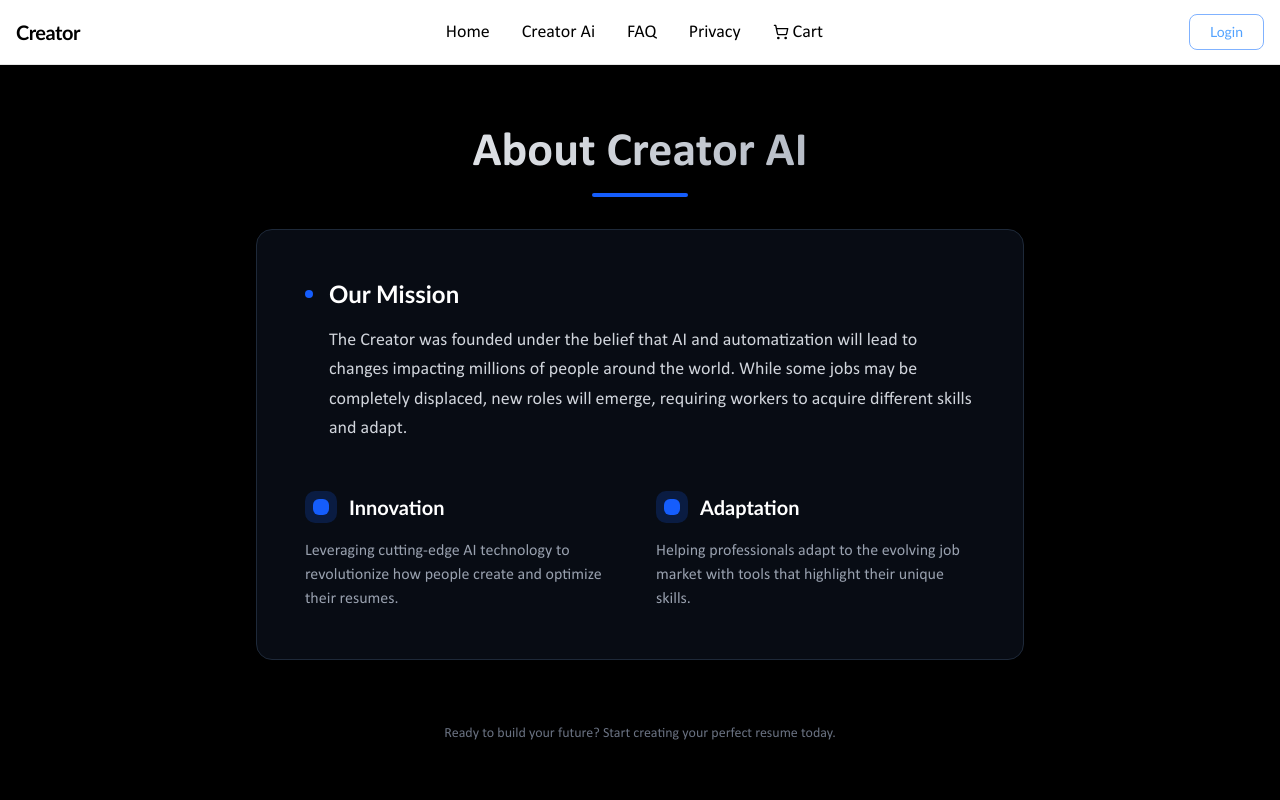
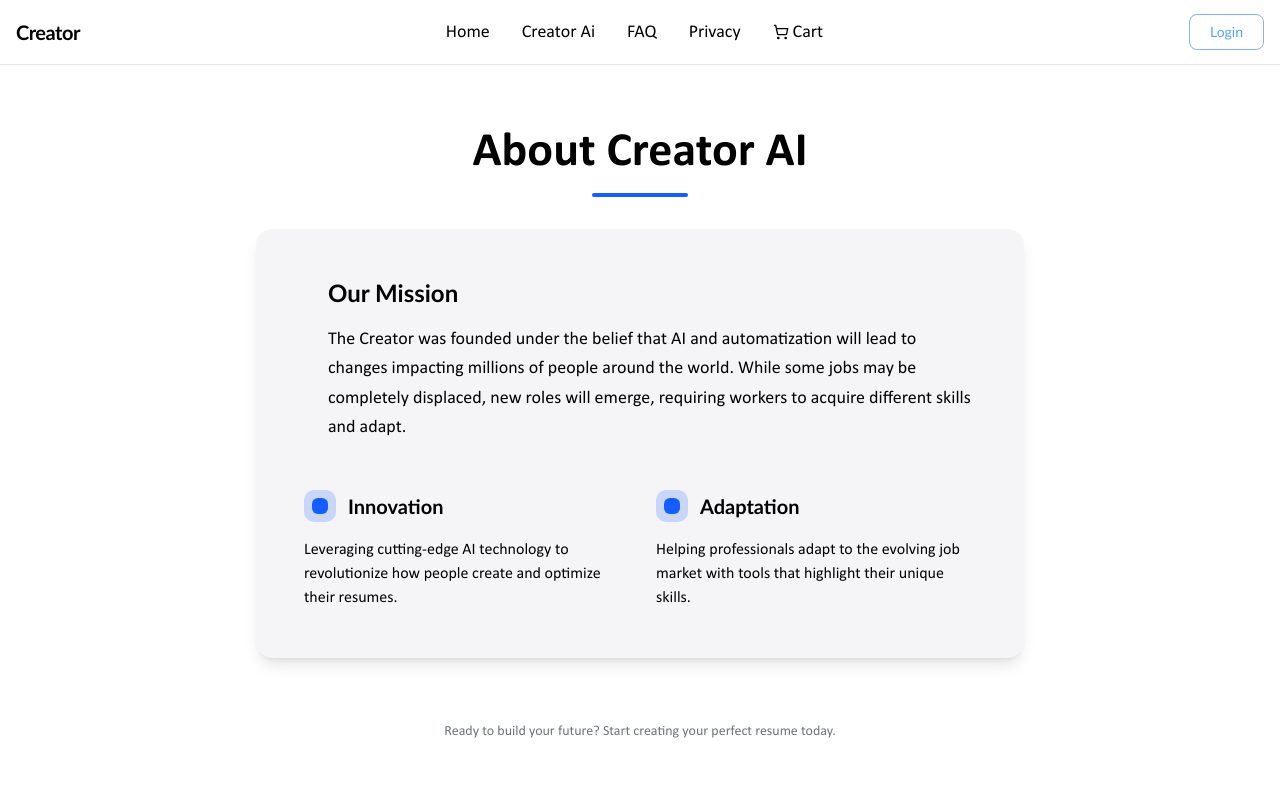
Before and after one commit to naimekattor/creatorAi, a Next.js app: page /about in a window 1280 px wide. Shown: the top 800 px of the page. Built offline with nearby package versions, Linux system fonts and the light colour scheme.

Commit message:
change about page bg

```diff
--- a/app/about/page.js
+++ b/app/about/page.js
@@ -1,25 +1,23 @@
 export default function AboutPage() {
   return (
-    <div className="min-h-screen bg-black text-white">
+    <div className="min-h-screen bg-white text-black">
       <div className="container mx-auto max-w-4xl px-4 py-16">
         <div className="space-y-8">
           <div className="text-center space-y-4">
-            <h1 className="text-4xl md:text-5xl font-bold bg-gradient-to-r from-white to-gray-400 bg-clip-text text-transparent">
+            <h1 className="text-4xl md:text-5xl font-bold ">
               About Creator AI
             </h1>
             <div className="w-24 h-1 bg-blue-600 mx-auto rounded-full"></div>
           </div>
 
           <div className="max-w-3xl mx-auto">
-            <div className="bg-gray-900/50 backdrop-blur-sm border border-gray-800 rounded-2xl p-8 md:p-12">
+            <div className="bg-[#f5f5f7] backdrop-blur-sm  shadow-lg rounded-2xl p-8 md:p-12">
               <div className="space-y-6">
                 <div className="flex items-start space-x-4">
-                  <div className="w-2 h-2 bg-blue-600 rounded-full mt-3 flex-shrink-0"></div>
+                  <div className="w-2 h-2 bg-[#f5f5f7] rounded-full mt-3 flex-shrink-0"></div>
                   <div className="space-y-4">
-                    <h2 className="text-2xl font-semibold text-white">
-                      Our Mission
-                    </h2>
-                    <p className="text-lg leading-relaxed text-gray-300">
+                    <h2 className="text-2xl font-semibold ">Our Mission</h2>
+                    <p className="text-lg leading-relaxed ">
                       The Creator was founded under the belief that AI and
                       automatization will lead to changes impacting millions of
                       people around the world. While some jobs may be completely
@@ -32,12 +30,12 @@ export default function AboutPage() {
                 <div className="grid md:grid-cols-2 gap-8 mt-12">
                   <div className="space-y-4">
                     <div className="flex items-center space-x-3">
-                      <div className="w-8 h-8 bg-blue-600/20 rounded-lg flex items-center justify-center">
+                      <div className="w-8 h-8  bg-blue-600/20 rounded-lg flex items-center justify-center">
                         <div className="w-4 h-4 bg-blue-600 rounded-sm"></div>
                       </div>
                       <h3 className="text-xl font-semibold">Innovation</h3>
                     </div>
-                    <p className="text-gray-400">
+                    <p className="">
                       Leveraging cutting-edge AI technology to revolutionize how
                       people create and optimize their resumes.
                     </p>
@@ -50,7 +48,7 @@ export default function AboutPage() {
                       </div>
                       <h3 className="text-xl font-semibold">Adaptation</h3>
                     </div>
-                    <p className="text-gray-400">
+                    <p className="">
                       Helping professionals adapt to the evolving job market
                       with tools that highlight their unique skills.
                     </p>
```
